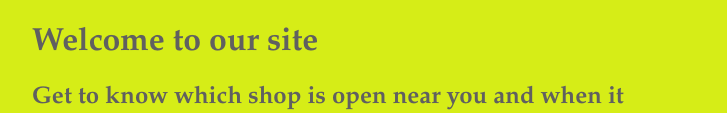
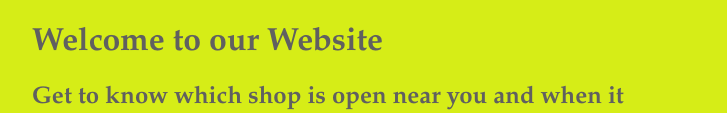
Before and after one commit to Arbind007/Lockdown-Shop-O-Meter, a plain HTML site: page Jaipur Hackthon/index.html in a window 1280 px wide. Shown: the part 411-524 px from the top of the page, without its empty margins (376-1103 px from the left). Drawn offline with Linux system fonts and the light colour scheme.

Commit message:
Update index.html

```diff
--- a/Jaipur Hackthon/index.html
+++ b/Jaipur Hackthon/index.html
@@ -9,7 +9,7 @@
 
 	<div class="bat">
 		<img src="main.jpg" >
-		<h1>Welcome to our site</h1>
+		<h1>Welcome to our Website</h1>
 		<h2>Get to know which shop is open near you and when it is !</h2>
 	</div>
 <div class="hen">
```
